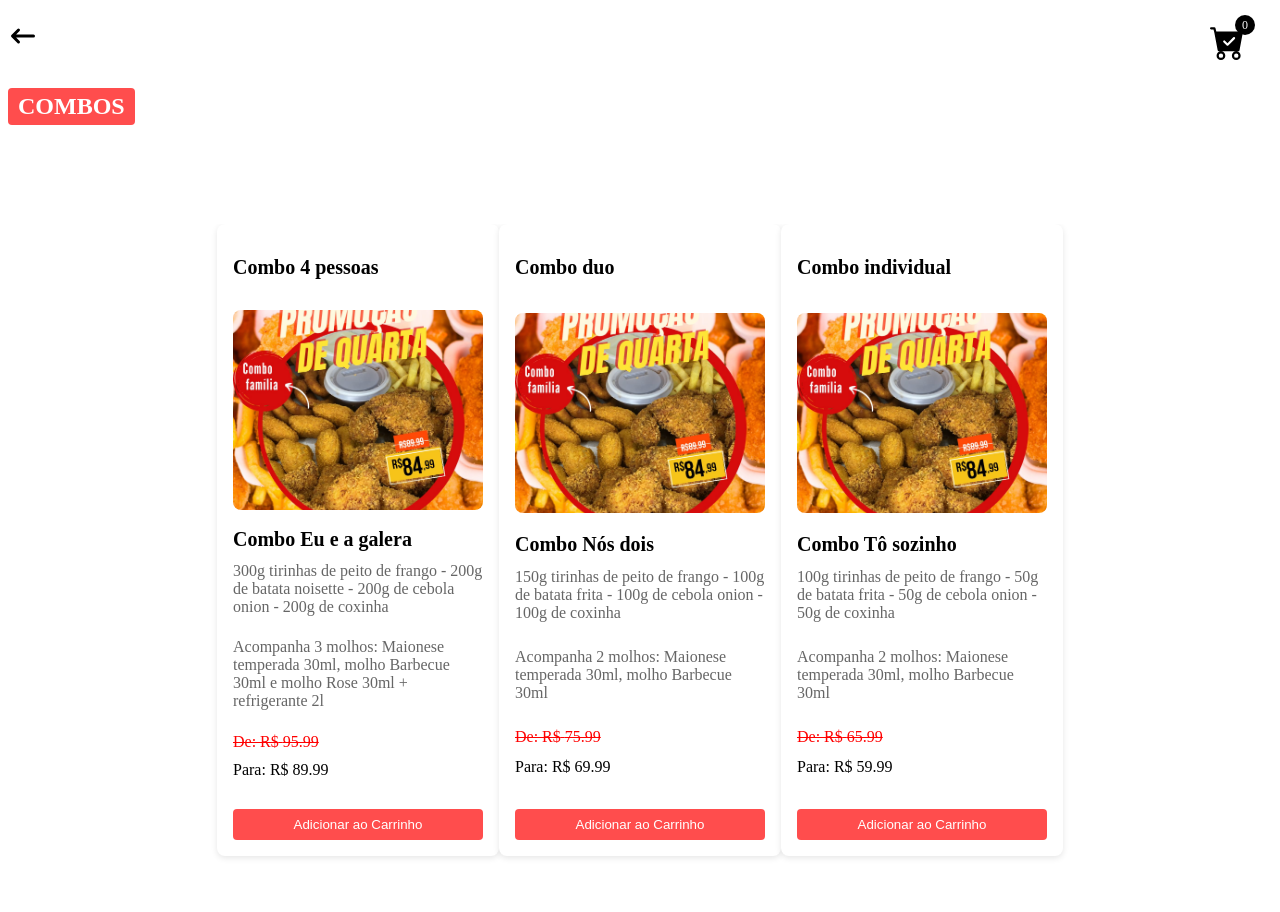
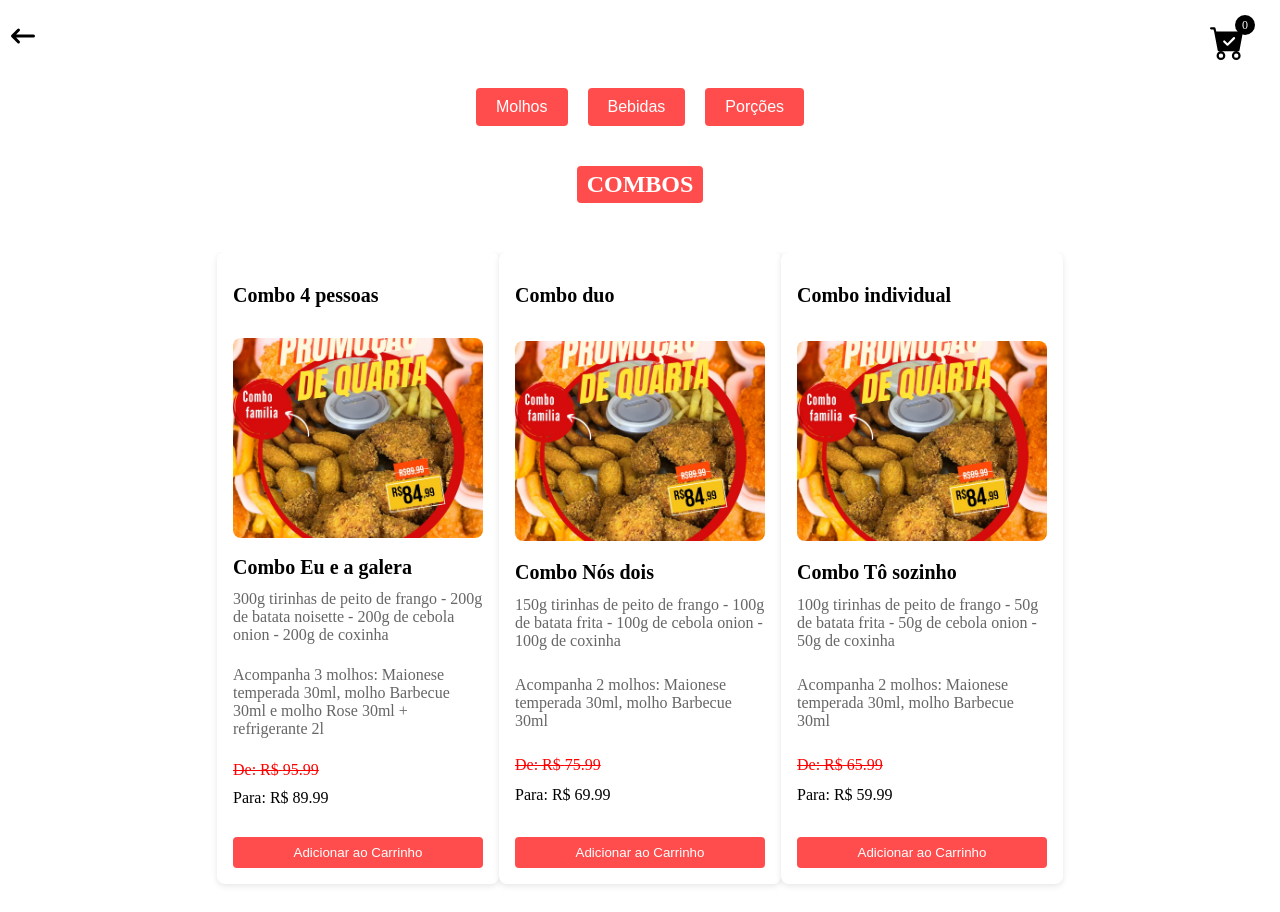
Before and after one commit to andrephelipe/tudo-frito-ilhabela, a React (Vite) app: page /combos in a window 1280 px wide. Before the commit the page ends 884 px from the top, so only its background shows below. Built offline with nearby package versions, Linux system fonts and the light colour scheme.

Commit message:
colocando botoes de navegacoes entre as paginas

```diff
--- a/src/Components/RenderBebidas.jsx
+++ b/src/Components/RenderBebidas.jsx
@@ -44,7 +44,36 @@ function RenderBebidas() {
           </Link>
         </div>
       </div>
-      <h1 className="porcoes-home">BEBIDAS</h1>
+
+      <div className="name-class-product">
+        <div className="buttons-container">
+          <div className="button-container">
+            <Link to="/combos">
+              <button className="button-options">
+                Combos
+              </button>
+            </Link>
+          </div>
+
+          <div className="button-container">
+            <Link to="/molhos">
+              <button className="button-options">
+                Molhos
+              </button>
+            </Link>
+          </div>
+
+          <div className="button-container">
+            <Link to="/">
+              <button className="button-options">
+                Porções
+              </button>
+            </Link>
+          </div>
+        </div>
+
+        <h1 className="porcoes-home">BEBIDAS</h1>
+      </div>
       <Cards products={ bebidas } />
     </section>
   );
--- a/src/Components/RenderCombo.jsx
+++ b/src/Components/RenderCombo.jsx
@@ -44,7 +44,35 @@ function RenderCombo() {
           </Link>
         </div>
       </div>
-      <h1 className="porcoes-home">COMBOS</h1>
+      <div className="name-class-product">
+        <div className="buttons-container">
+          <div className="button-container">
+            <Link to="/molhos">
+              <button className="button-options">
+                Molhos
+              </button>
+            </Link>
+          </div>
+
+          <div className="button-container">
+            <Link to="/bebidas">
+              <button className="button-options">
+                Bebidas
+              </button>
+            </Link>
+          </div>
+
+          <div className="button-container">
+            <Link to="/">
+              <button className="button-options">
+                Porções
+              </button>
+            </Link>
+          </div>
+        </div>
+
+        <h1 className="porcoes-home">COMBOS</h1>
+      </div>
       <Combos products={ combos } />
     </section>
   );
--- a/src/Components/RenderMolhos.jsx
+++ b/src/Components/RenderMolhos.jsx
@@ -44,7 +44,35 @@ function RenderMolhos() {
           </Link>
         </div>
       </div>
-      <h1 className="porcoes-home">MOLHOS</h1>
+      <div className="name-class-product">
+        <div className="buttons-container">
+          <div className="button-container">
+            <Link to="/combos">
+              <button className="button-options">
+                Combos
+              </button>
+            </Link>
+          </div>
+
+          <div className="button-container">
+            <Link to="/bebidas">
+              <button className="button-options">
+                Bebidas
+              </button>
+            </Link>
+          </div>
+
+          <div className="button-container">
+            <Link to="/">
+              <button className="button-options">
+                Porções
+              </button>
+            </Link>
+          </div>
+        </div>
+
+        <h1 className="porcoes-home">MOLHOS</h1>
+      </div>
       <Cards products={ molhos } />
     </section>
   );
--- a/src/Components/Style/Cards.css
+++ b/src/Components/Style/Cards.css
@@ -3,6 +3,7 @@
   flex-wrap: wrap;
   justify-content: center;
   overflow-x: hidden;
+  margin-top: 30px;
   align-items: center;
 }
 
--- a/src/Components/Style/Render.css
+++ b/src/Components/Style/Render.css
@@ -2,6 +2,7 @@
   display: flex;
   align-items: flex-start;
   justify-content: space-between;
+  /* border: 1px solid black; */
 }
 
 .no-style-button {
--- a/src/Components/Style/combos.css
+++ b/src/Components/Style/combos.css
@@ -1,5 +1,5 @@
 .cards-container-combos {
-  margin-top: 80px;
+  margin-top: 30px;
   display: flex;
   flex-wrap: wrap;
   justify-content: center;
--- a/src/Pages/Home.css
+++ b/src/Pages/Home.css
@@ -26,10 +26,11 @@
   margin-top: 20px;
 }
 
-/* .porcoes-home{
-  display: inline-block;
-  background-color: #ff4d4d;
-  padding: 5px 10px;
-  border-radius: 4px;
-  color: rgb(255, 255, 255);
-} */
+.name-class-product {
+  display: flex;
+  flex-direction: column;
+  justify-content: center; /* Adicione essa linha */
+  align-items: center;
+  text-align: center;
+  /* border: 1px solid black; */
+}
--- a/src/Pages/Home.jsx
+++ b/src/Pages/Home.jsx
@@ -42,10 +42,12 @@ function Home() {
         </div>
       </div>
 
-      <h1 className="porcoes-home">PORÇÕES</h1>
+      <div className="name-class-product">
+        <h1 className="porcoes-home">PORÇÕES</h1>
+      </div>
+
       <CardHome products={ porcoes } />
     </section>
-
   );
 }
 
```
